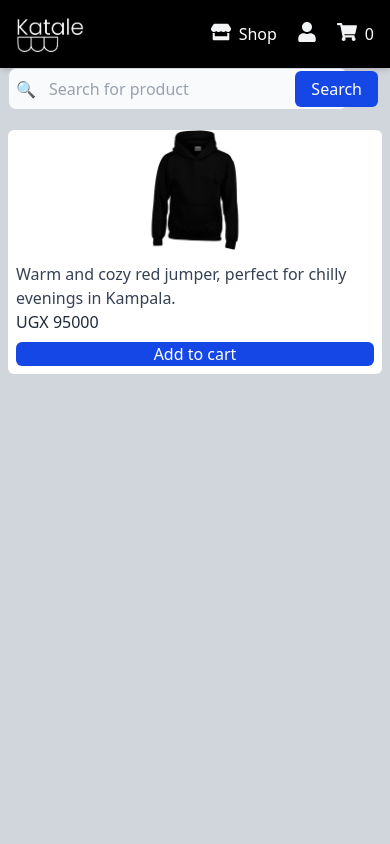
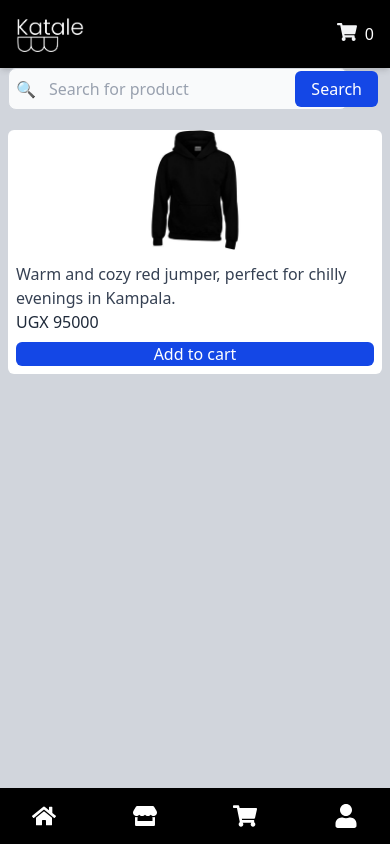
Before and after one commit to dariusjackony/shop-online, a React (Vite) app: page /shop/1/category/1/product/1 in a window 390 px wide. Built offline with nearby package versions, Linux system fonts and the light colour scheme.

Commit message:
Update:..

```diff
--- a/src/App.jsx
+++ b/src/App.jsx
@@ -3,6 +3,7 @@ import HomePage from "./pages/HomePage";
 import ShopPage from "./components/shops/ShopPage";
 import CategoryPage from "./components/shops/CategoryPage";
 import Product  from "./components/shops/Product";
+import Tabs from "./ui/tabs/Tabs";
 import { BrowserRouter, Routes, Route } from "react-router-dom";
 export default function App(){
    return(
@@ -14,6 +15,7 @@ export default function App(){
               <Route path="/shop/:shopId/category/:category" element={<CategoryPage />} />
               <Route path="/shop/:shopId/category/:category/product/:product" element={<Product />} />
             </Routes>
+         <Tabs />
     </BrowserRouter>
 
    )
--- a/src/components/Navbar.jsx
+++ b/src/components/Navbar.jsx
@@ -38,13 +38,7 @@ export default function Navbar() {
 
         {/* Mobile Icons */}
         <div className="md:hidden lg:hidden flex gap-5">
-          <Link to="" className="flex gap-2 text-white">
-            <FaStore className="text-xl text-gray-100" />
-            Shop
-          </Link>
-          <Link to="" className="flex gap-2">
-            <FaUser className="text-xl text-gray-100" />
-          </Link>
+
           <Link to="" className="flex gap-2 text-white">
             <FaShoppingCart className="text-xl text-gray-100"/>
             0
--- /dev/null
+++ b/src/ui/tabs/Tabs.jsx
@@ -0,0 +1,25 @@
+import { FaHome, FaStore, FaShoppingCart, FaUser } from "react-icons/fa";
+export default function Tabs(){
+    return(
+        <section className="bg-black shadow-md p-4 w-full bottom-0 fixed lg:hidden md:hidden">
+            <div className="flex justify-between px-4 text-white text-2xl">
+                <div>
+                    {/*Home*/}
+                    <FaHome />
+                </div>
+                <div>
+                    {/*Shops*/}
+                    <FaStore />
+                </div>
+                <div>
+                    {/*Cart */}
+                    <FaShoppingCart />
+                </div>
+                <div>
+                    {/*Profile */}
+                    <FaUser />
+                </div>
+            </div>
+        </section>
+    )
+}
```
